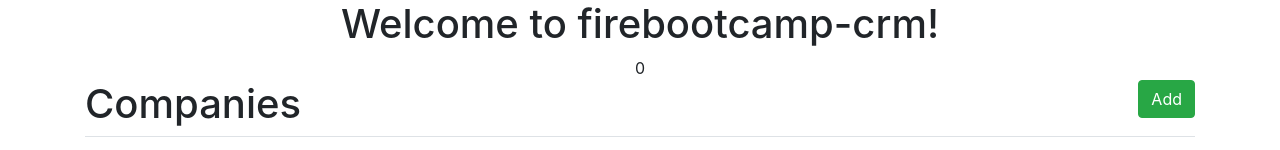
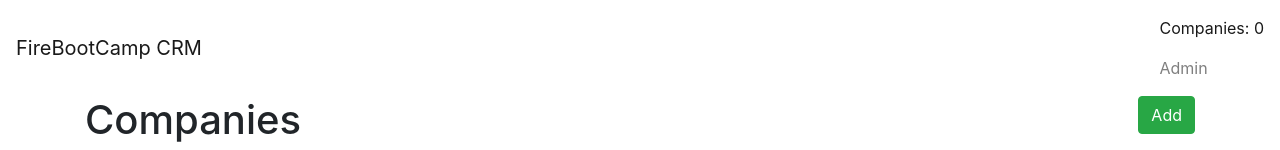
Before and after one commit to AnnaShk/firebootcamp, an Angular app: page /company/list in a window 1280 px wide. Shown: the top 150 px of the page. Built offline with nearby package versions, Linux system fonts and the light colour scheme; no server answers.

Commit message:
Add admin module

```diff
--- /dev/null
+++ b/src/app/admin/admin.component.html
@@ -0,0 +1,3 @@
+<p>
+  admin works!
+</p>
--- /dev/null
+++ b/src/app/admin/admin.component.ts
@@ -0,0 +1,15 @@
+import { Component, OnInit } from '@angular/core';
+
+@Component({
+  selector: 'fbc-admin',
+  templateUrl: './admin.component.html',
+  styleUrls: ['./admin.component.scss']
+})
+export class AdminComponent implements OnInit {
+
+  constructor() { }
+
+  ngOnInit() {
+  }
+
+}
--- a/src/app/app-routing.module.ts
+++ b/src/app/app-routing.module.ts
@@ -6,7 +6,8 @@ import { CompanyEditComponent } from './company/company-edit/company-edit.compon
 const routes: Routes = [
   { path: '', redirectTo: 'company/list', pathMatch: 'full' }, // full as we bind to empty string. If not full, any path will start from empty string
   { path: 'company/list', component: CompanyListComponent },
-  { path: 'company/edit/:id', component: CompanyEditComponent }
+  { path: 'company/edit/:id', component: CompanyEditComponent },
+  { path: 'admin', loadChildren: '../app/admin/admin.module#AdminModule' }  // When I hit the admin url u will load this module
 ];
 
 @NgModule({
--- a/src/app/app.component.html
+++ b/src/app/app.component.html
@@ -1,10 +1,14 @@
-
-<div style="text-align:center">
-  <h1>
-    Welcome to {{ title }}!
-  </h1>
-  {{ companyCount$ | async }}
-</div>
+<nav class="navbar navbar-light bg-faded">
+    <a class="navbar-brand" [routerLink]="['/']">FireBootCamp CRM</a>
+    <ul class="navbar-nav ml-auto">
+      <li class="nav-item" [routerLinkActive]="'active'">
+        <a class="nav-link" [routerLink]="['/company/list']">Companies: {{ companyCount$ | async }}</a>
+      </li>
+      <li class="nav-item" [routerLinkActive]="'active'">
+        <a class="nav-link" [routerLink]="['/admin']">Admin</a>
+      </li>
+    </ul>
+  </nav>
 
 <div class="container">
   <router-outlet></router-outlet>  <!--load what router says to load-->
--- a/src/app/app.component.scss
+++ b/src/app/app.component.scss
@@ -0,0 +1,3 @@
+.navbar {
+    flex-direction: row;
+}
```
Also changed, not shown: src/app/admin/admin-routing.module.ts (added, +13 -0 lines), src/app/admin/admin.module.ts (added, +14 -0 lines), src/app/admin/admin.component.scss (added).
